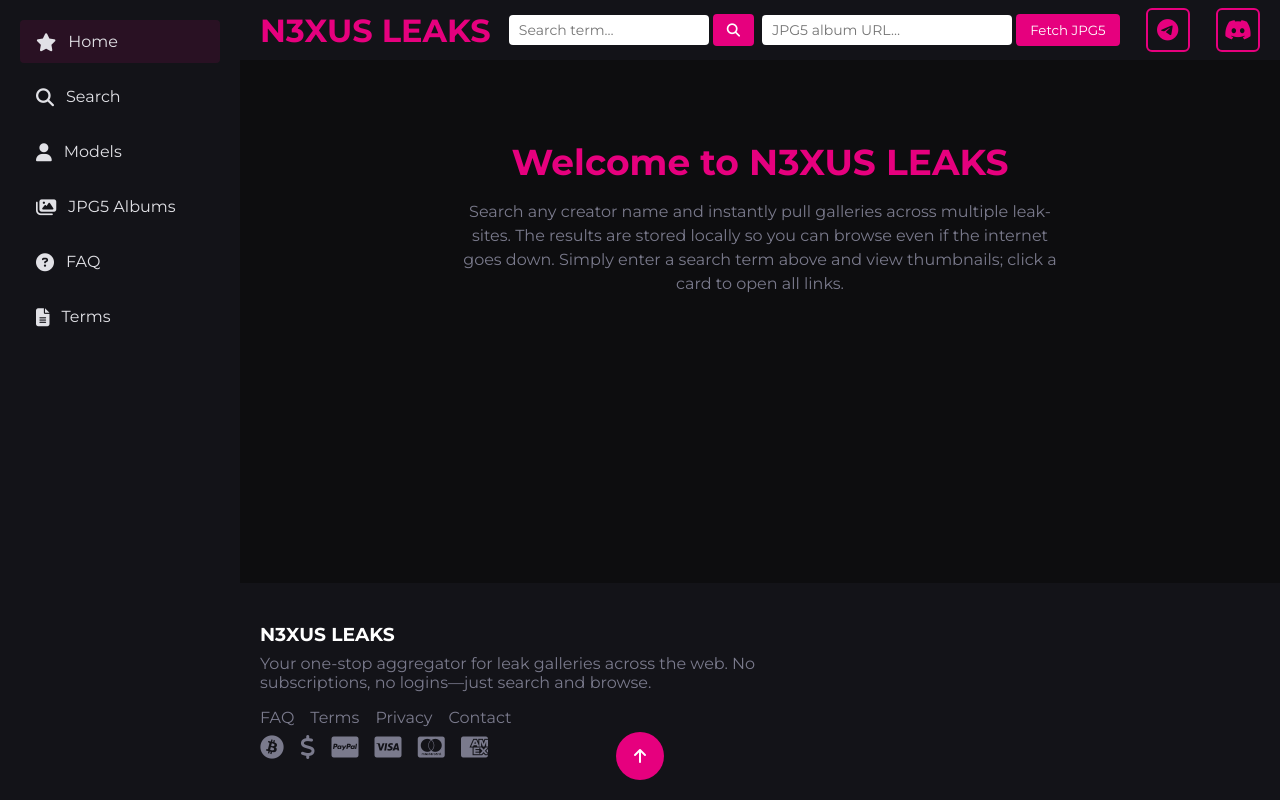
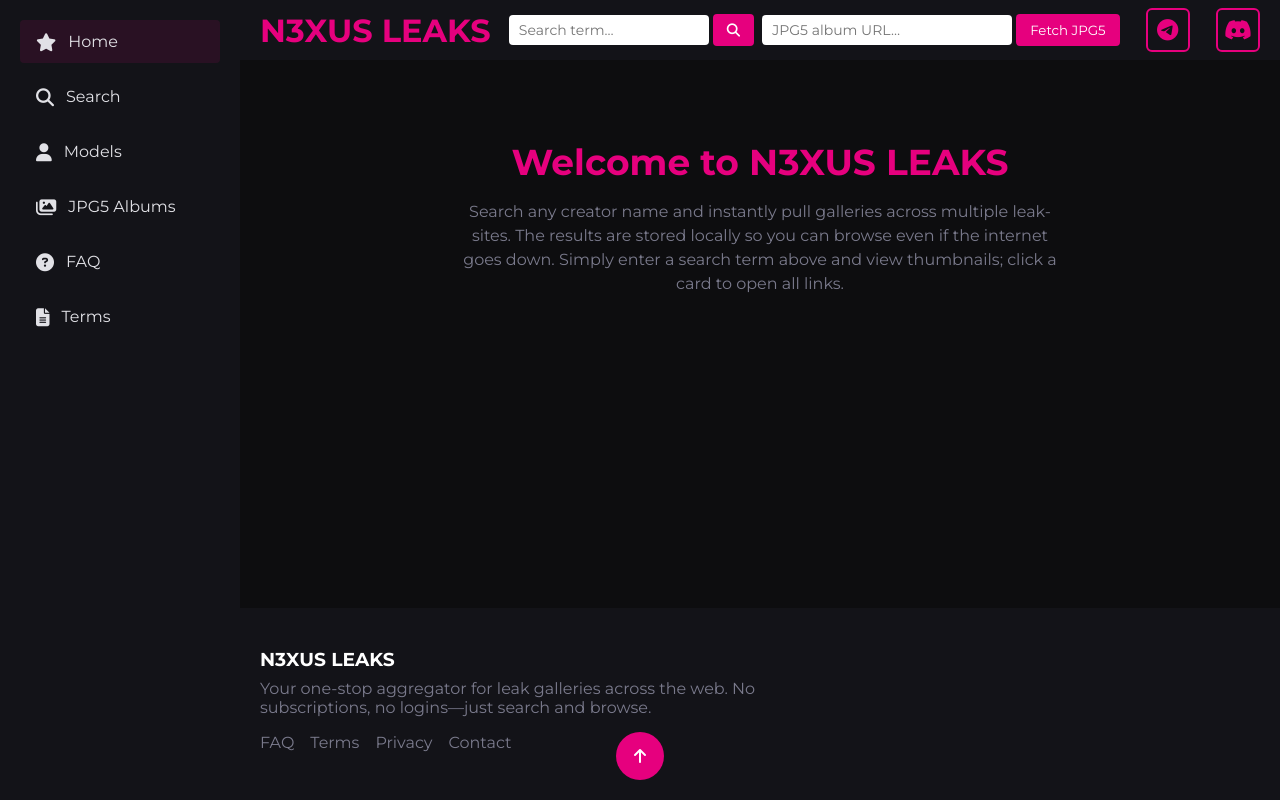
Before and after one commit to andrilchakraborty/N3XUS, a FastAPI app: page / in a window 1280 px wide. Run offline with FastAPI, Linux system fonts and the light colour scheme; some libraries are stand-ins or nearby versions.

Commit message:
Update ok.html

```diff
--- a/templates/ok.html
+++ b/templates/ok.html
@@ -292,7 +292,7 @@
     .footer .left h3 { color:#fff; margin-bottom:8px; }
     .footer .links { list-style:none; display:flex; flex-wrap:wrap; margin-top:16px; }
     .footer .links li { margin-right:16px; margin-bottom:8px; }
-    .footer .payments i { margin-right:12px; font-size:24px; }
+
 
     /* Back to top */
     .back-to-top {
@@ -431,14 +431,6 @@
           <li><a href="#">Privacy</a></li>
           <li><a href="#">Contact</a></li>
         </ul>
-        <div class="payments">
-          <i class="fab fa-bitcoin"></i>
-          <i class="fas fa-dollar-sign"></i>
-          <i class="fab fa-cc-paypal"></i>
-          <i class="fab fa-cc-visa"></i>
-          <i class="fab fa-cc-mastercard"></i>
-          <i class="fab fa-cc-amex"></i>
-        </div>
       </div>
     </footer>
   </div>
```
